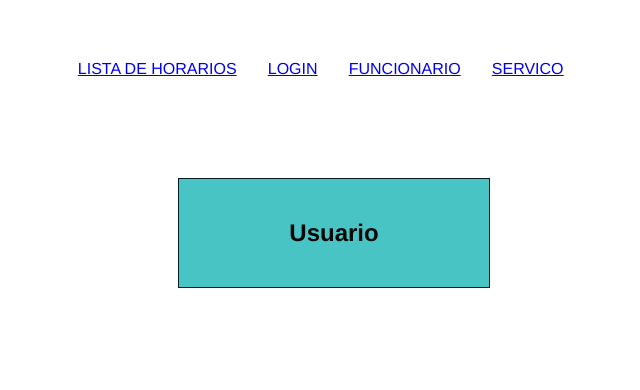
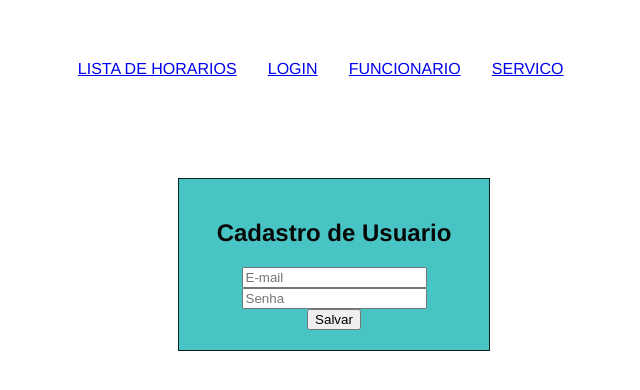
Before and after one commit to Lucas-Chaves/ES3-Front, a Vue app: page /#/usuario in a window 1280 px wide. Shown: the top 390 px of the page, without its empty margins (306-946 px from the left). Built offline with nearby package versions, Linux system fonts and the light colour scheme.

Commit message:
usuarios Pronto

```diff
--- a/src/components/Usuario.vue
+++ b/src/components/Usuario.vue
@@ -1,5 +1,8 @@
 <template>
-  <div>
-    <h2>Usuario</h2>
-  </div>
+    <div id='Usuario'>
+        <h2>Cadastro de Usuario</h2>
+        <input type="email" name="user" v-model="nome" placeholder="E-mail">
+        <input type="password" name="pass" v-model="nome" placeholder="Senha"><br/>
+        <button type="button" v-on:click="salvarImc">Salvar</button>
+    </div>
 </template>
```
